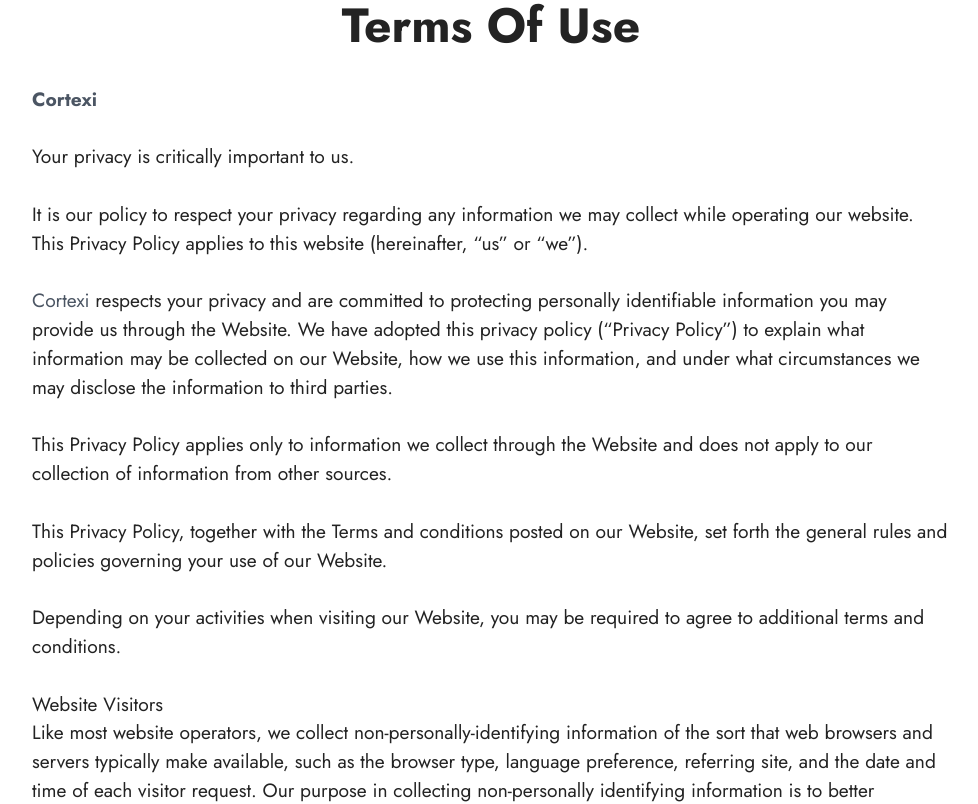
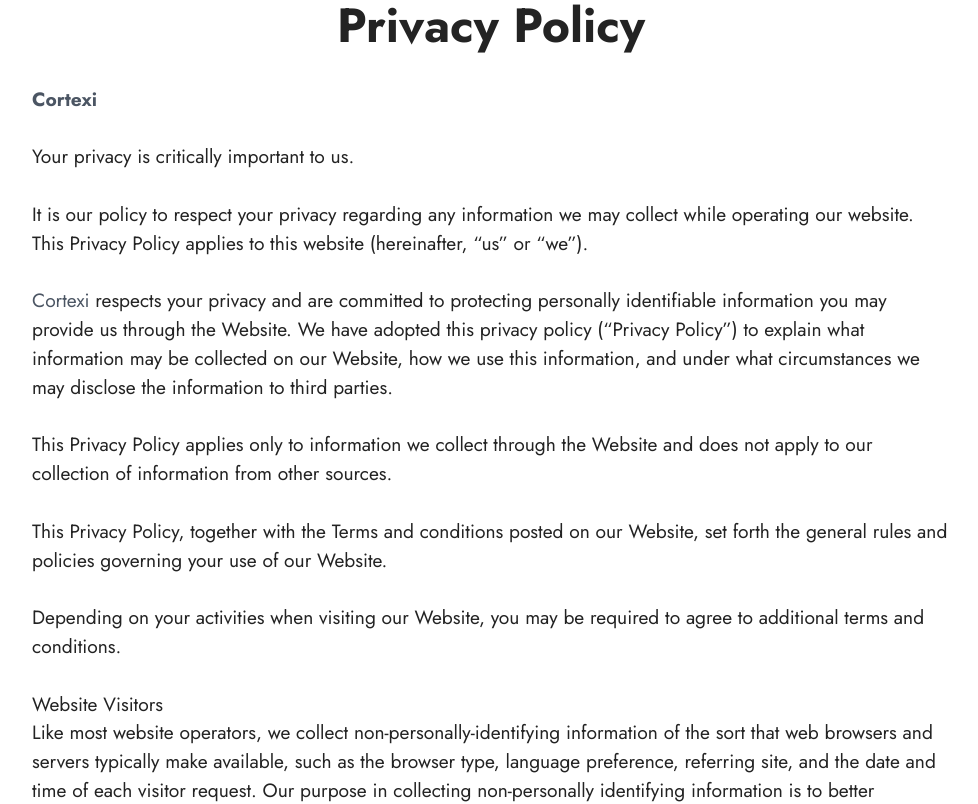
Before and after one commit to rajnagpalx/cortexi.org, a plain HTML site: page page2.html in a window 1280 px wide. Shown: the top 804 px of the page, without its empty margins (149-1127 px from the left). Drawn offline with Linux system fonts and the light colour scheme.

Commit message:
Update page2.html

```diff
--- a/page2.html
+++ b/page2.html
@@ -88,7 +88,7 @@ snaptr('track', 'PAGE_VIEW');
     <div class="container">
         <div class="row justify-content-center">
             <div class="title col-md-12 col-lg-12">
-                <h3 class="mbr-section-title mbr-fonts-style align-center mb-4 display-2"><strong>Terms Of Use</strong></h3>
+                <h3 class="mbr-section-title mbr-fonts-style align-center mb-4 display-2"><strong>Privacy Policy</strong></h3>
 
 
             </div>
```
